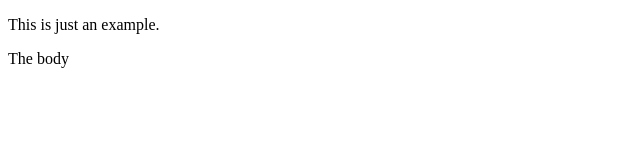
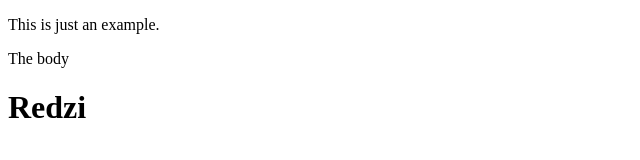
Before and after one commit to RedziMar21/my-repository, a plain HTML site: page index.html in a window 1280 px wide. Shown: the whole page, without its empty margins (0-640 px from the left). Drawn offline with Linux system fonts and the light colour scheme.

Commit message:
The header

```diff
--- a/index.html
+++ b/index.html
@@ -6,5 +6,6 @@
 </head>
 <body>
     <p>The body</p>
+    <h1>Redzi</h1>
 </body>
 </html>
```
